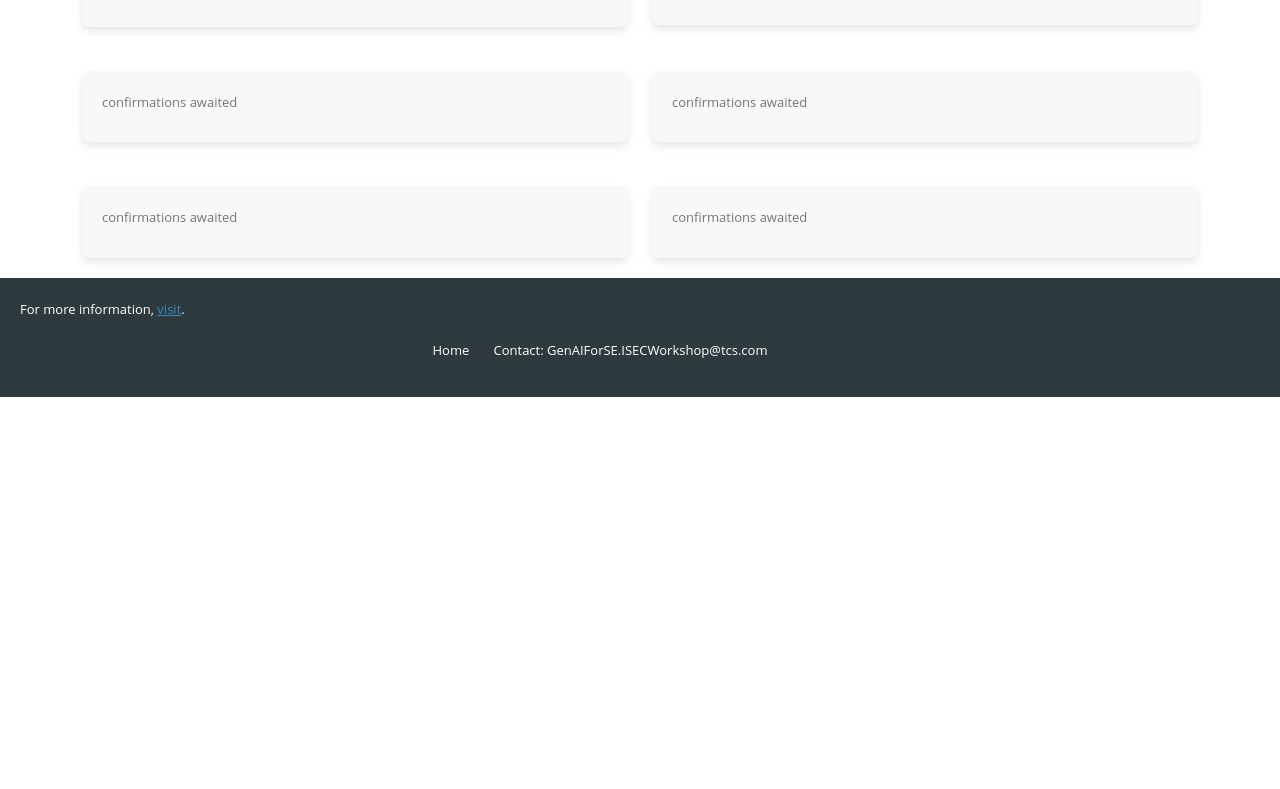
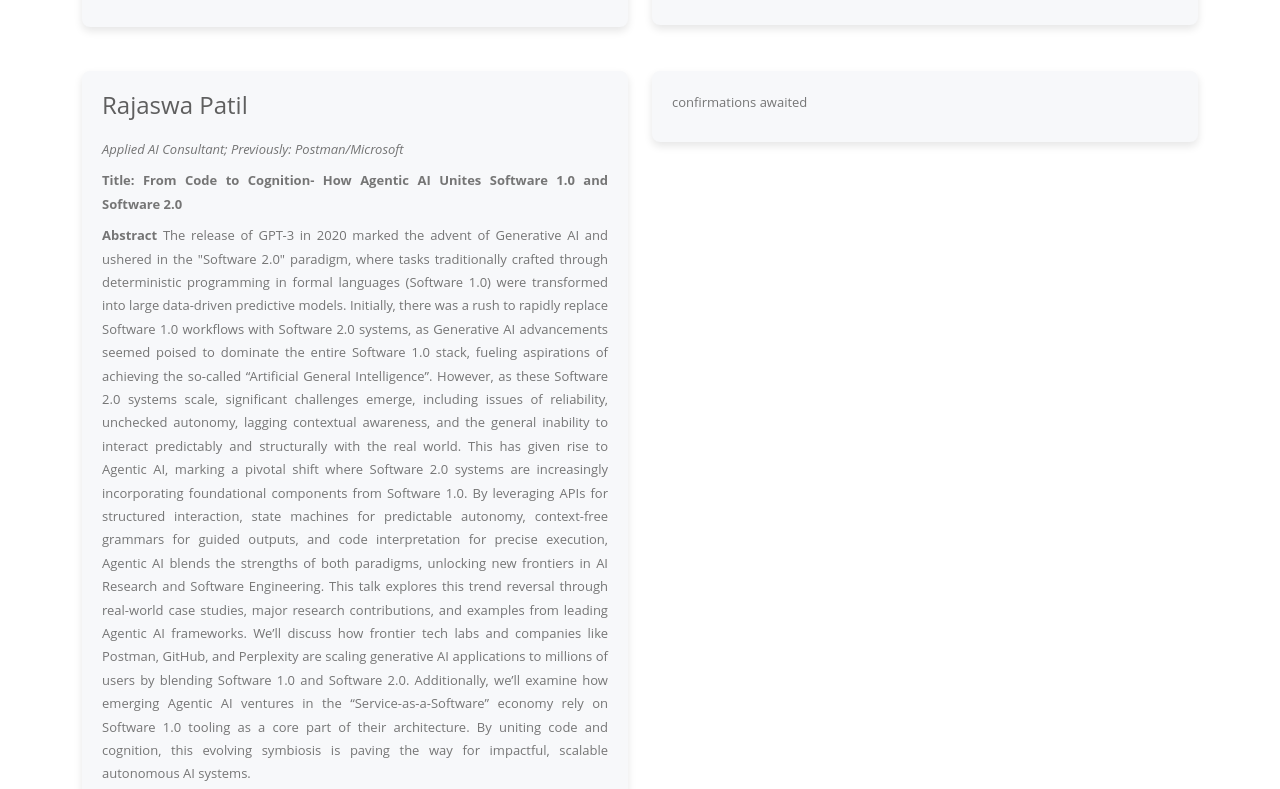
Before and after one commit to genai4se/ISEC25-Workshop, a plain HTML site: page speaker.html in a window 1280 px wide. Shown: the part 750-1539 px from the top of the page. Before the commit the page ends 1147 px from the top, so only its background shows below. Drawn offline with nearby package versions, Linux system fonts and the light colour scheme; files whose address does not match are found by name.

Commit message:
Update speaker.html

```diff
--- a/speaker.html
+++ b/speaker.html
@@ -191,7 +191,13 @@
 
       <div class="col">
         <div class="speaker-card" data-aos="fade-up">
-            <p>confirmations awaited</p>
+	    <h4>Rajaswa Patil</h4>
+            <p><i>Applied AI Consultant; Previously: Postman/Microsoft</i></p>
+            <p><b>Title: From Code to Cognition- How Agentic AI Unites Software 1.0 and Software 2.0<p></b>
+            <p><b>Abstract</b> The release of GPT-3 in 2020 marked the advent of Generative AI and ushered in the "Software 2.0" paradigm, where tasks traditionally crafted through deterministic programming in formal languages (Software 1.0) were transformed into large data-driven predictive models.
+	    Initially, there was a rush to rapidly replace Software 1.0 workflows with Software 2.0 systems, as Generative AI advancements seemed poised to dominate the entire Software 1.0 stack, fueling aspirations of achieving the so-called “Artificial General Intelligence”.
+	    However, as these Software 2.0 systems scale, significant challenges emerge, including issues of reliability, unchecked autonomy, lagging contextual awareness, and the general inability to interact predictably and structurally with the real world. This has given rise to Agentic AI, marking a pivotal shift where Software 2.0 systems are increasingly incorporating foundational components from Software 1.0. By leveraging APIs for structured interaction, state machines for predictable autonomy, context-free grammars for guided outputs, and code interpretation for precise execution, Agentic AI blends the strengths of both paradigms, unlocking new frontiers in AI Research and Software Engineering. This talk explores this trend reversal through real-world case studies, major research contributions, and examples from leading Agentic AI frameworks. We’ll discuss how frontier tech labs and companies like Postman, GitHub, and Perplexity are scaling generative AI applications to millions of users by blending Software 1.0 and Software 2.0. Additionally, we’ll examine how emerging Agentic AI ventures in the “Service-as-a-Software” economy rely on Software 1.0 tooling as a core part of their architecture. By uniting code and cognition, this evolving symbiosis is paving the way for impactful, scalable autonomous AI systems.
+	    </p>
 	</div>
       </div >
 
```
